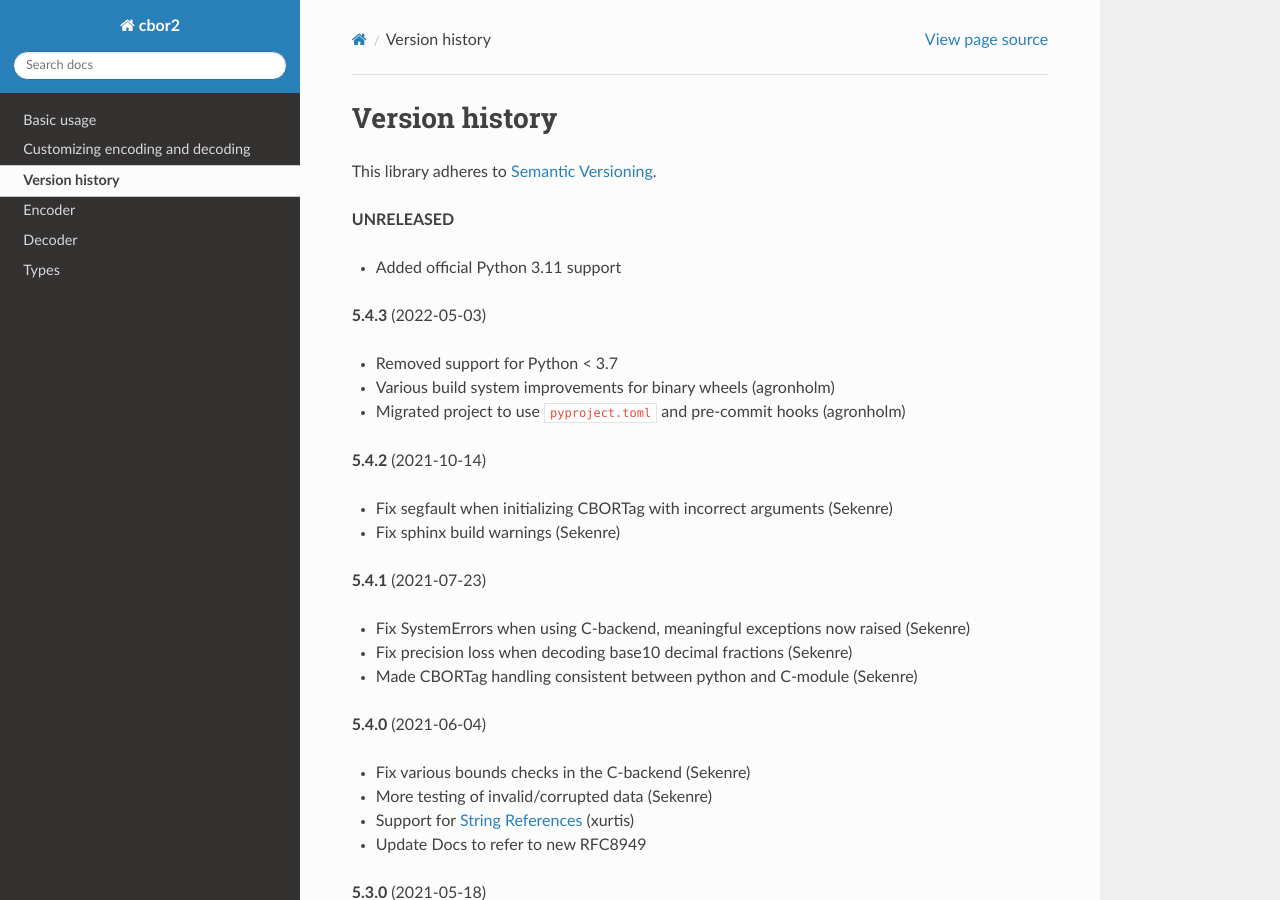
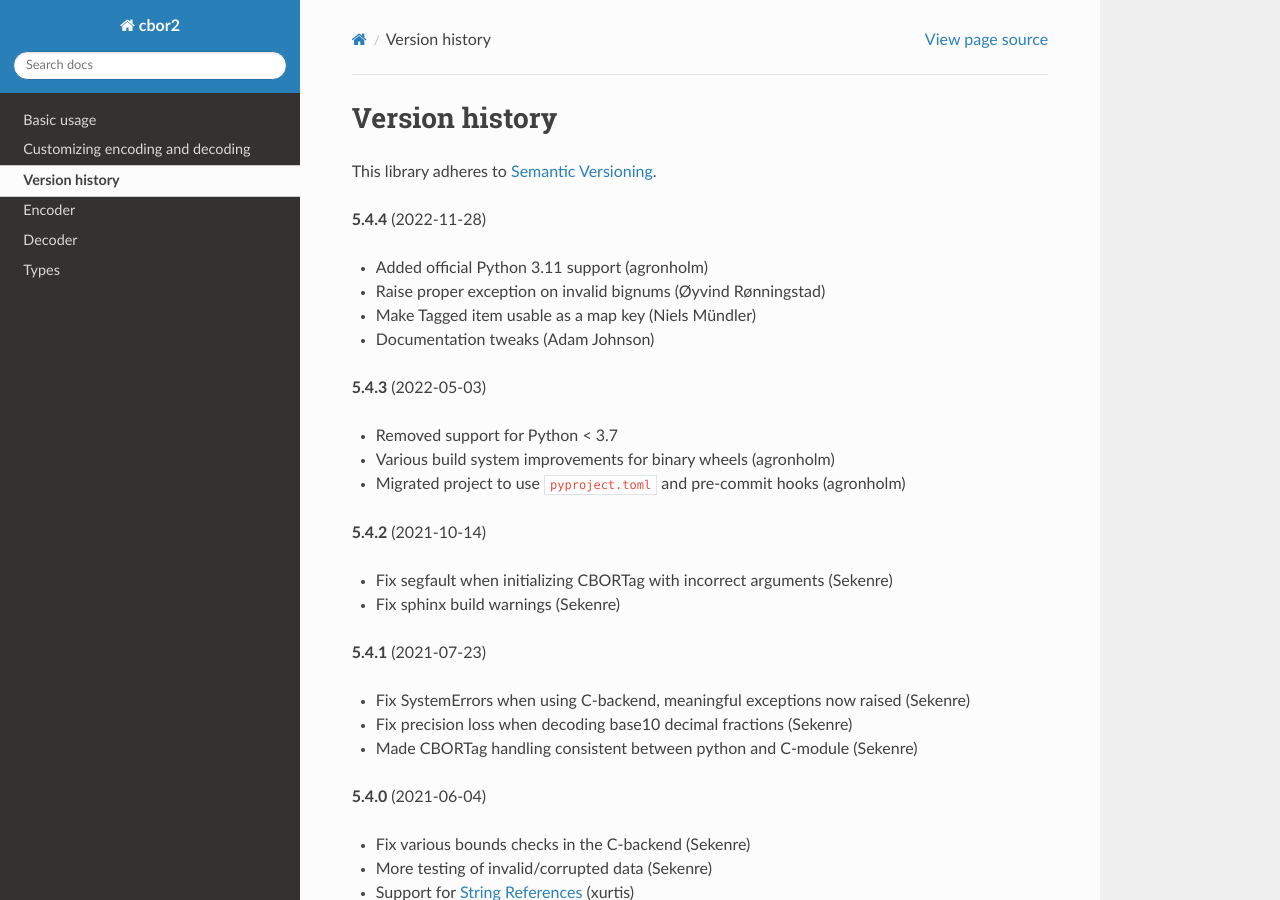
Before and after one commit to agronholm/cbor2, a Sphinx documentation site: the page built from docs/versionhistory.rst, in a window 1280 px wide and 900 px high. Built offline with Sphinx 7.4.7 and the Read the Docs theme 2.0.0, drawn with Linux system fonts in a browser that asks for light colours.

Commit message:
update versionhistory for release

```diff
--- a/docs/versionhistory.rst
+++ b/docs/versionhistory.rst
@@ -5,9 +5,12 @@ Version history
 
 This library adheres to `Semantic Versioning <http://semver.org/>`_.
 
-**UNRELEASED**
+**5.4.4** (2022-11-28)
 
-- Added official Python 3.11 support
+- Added official Python 3.11 support (agronholm)
+- Raise proper exception on invalid bignums (Øyvind Rønningstad)
+- Make Tagged item usable as a map key (Niels Mündler)
+- Documentation tweaks (Adam Johnson)
 
 **5.4.3** (2022-05-03)
 
```
